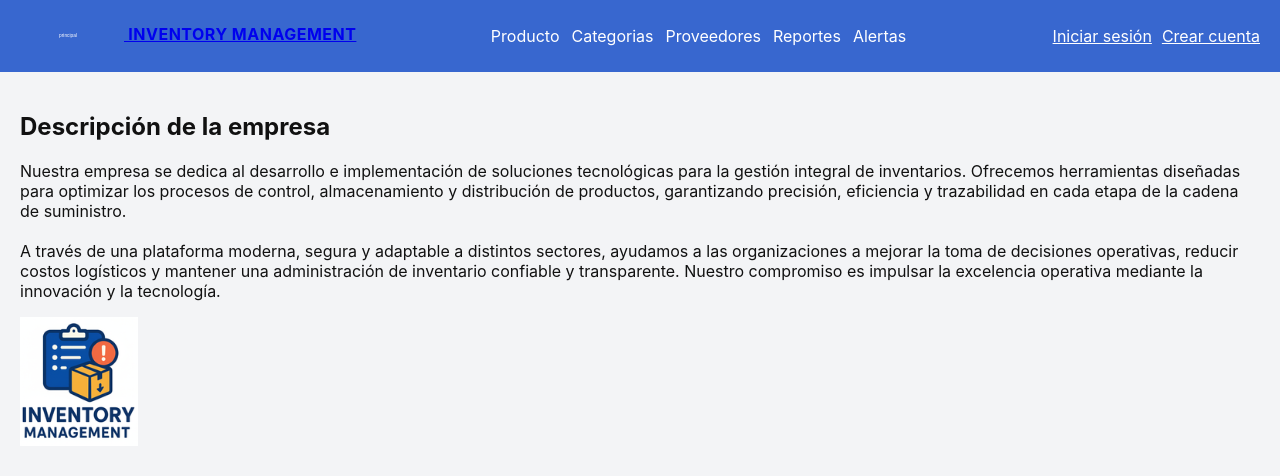
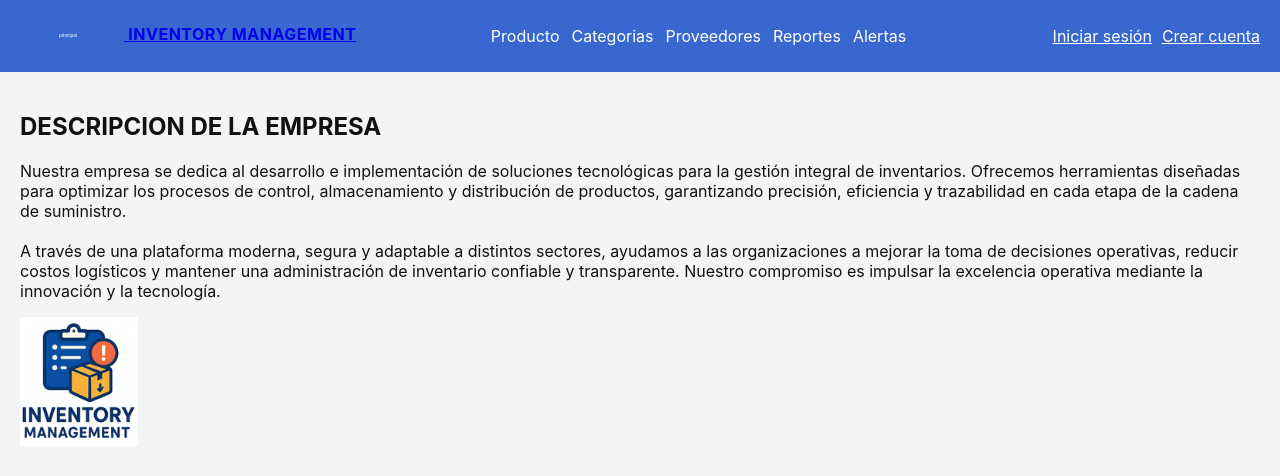
Before and after one commit to mcvera03/inventory-app-react, a React (Vite) app: page / in a window 1280 px wide. Shown: the top 476 px of the page. Built offline with nearby package versions, Linux system fonts and the light colour scheme; no server answers.

Commit message:
Update Home.jsx

```diff
--- a/src/pages/Home.jsx
+++ b/src/pages/Home.jsx
@@ -2,8 +2,11 @@ import React from "react";
 
 export default function Home() {
   return (
-    <div className="flex flex-col items-center p-8 text-center bg-white min-h-screen">
-      <h2 className="text-2xl font-bold mb-6">Descripción de la empresa</h2>
+    <div className="flex flex-col items-center p-10 text-center bg-white min-h-screen">
+
+
+      <h2 className="text-2xl font-bold mb-6">DESCRIPCION DE LA EMPRESA</h2>
+
 
       <p className="max-w-3xl text-gray-700 mb-10 leading-relaxed">
         Nuestra empresa se dedica al desarrollo e implementación de soluciones
@@ -19,12 +22,13 @@ export default function Home() {
         excelencia operativa mediante la innovación y la tecnología.
       </p>
 
-      {/* Imagen centrada y responsiva */}
+
       <img
         src="/principal.png"
         alt="Imagen principal"
-        className="w-64 sm:w-80 h-auto mb-8"
+        className="w-72 sm:w-80 h-auto"
       />
+
     </div>
   );
 }
```
